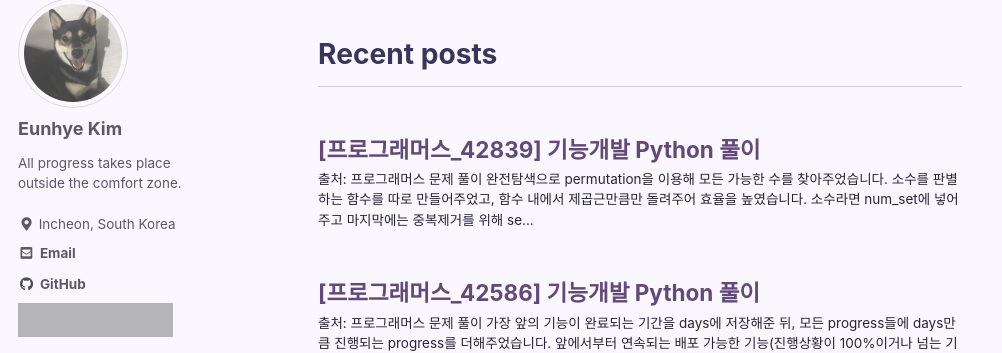
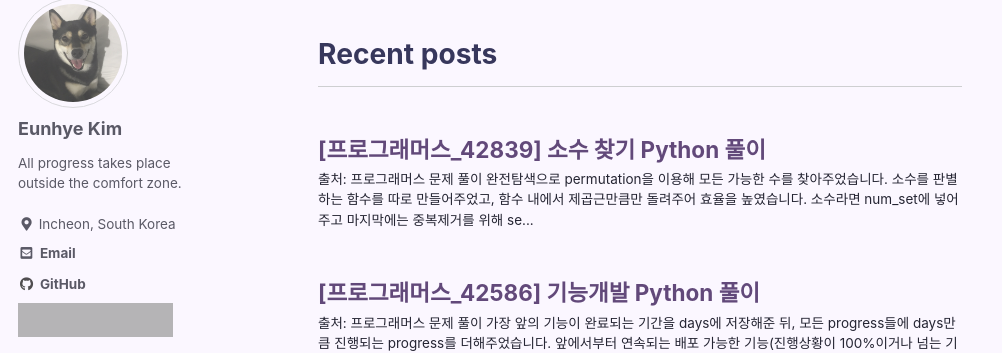
Before and after one commit to kimeunh3/kimeunh3.github.io, a Jekyll site: the page built from index.html, in a window 1280 px wide and 1235 px high, cut to the strip 93-446 px from the top of the window. Shown: the whole strip, without its empty margins (0-1002 px from the left). Built offline with Jekyll 4.4.1, drawn with Linux system fonts in a browser that asks for light colours; cached includes are drawn as plain includes; some web fonts are replaced; the list of posts is cut into pages by our own code; grey boxes are pictures that could not be loaded.

Commit message:
PRGRMRS 42839 title fixed

```diff
--- a/_posts/2022-05-10-PRGRMRS_42839.md
+++ b/_posts/2022-05-10-PRGRMRS_42839.md
@@ -1,5 +1,5 @@
 ---
-title: '[프로그래머스_42839] 기능개발 Python 풀이'
+title: '[프로그래머스_42839] 소수 찾기 Python 풀이'
 excerpt_separator: <!--more-->
 categories:
   - 'Problem Solving'
```
